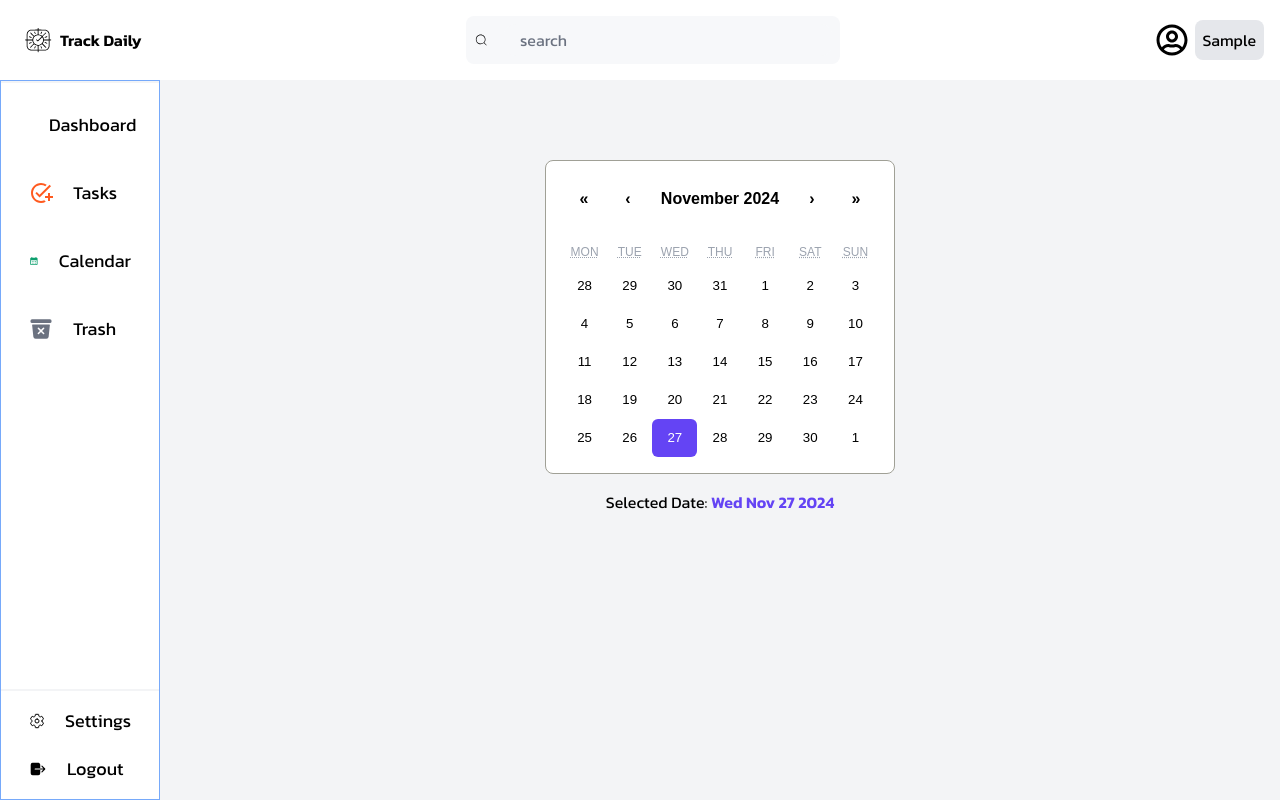
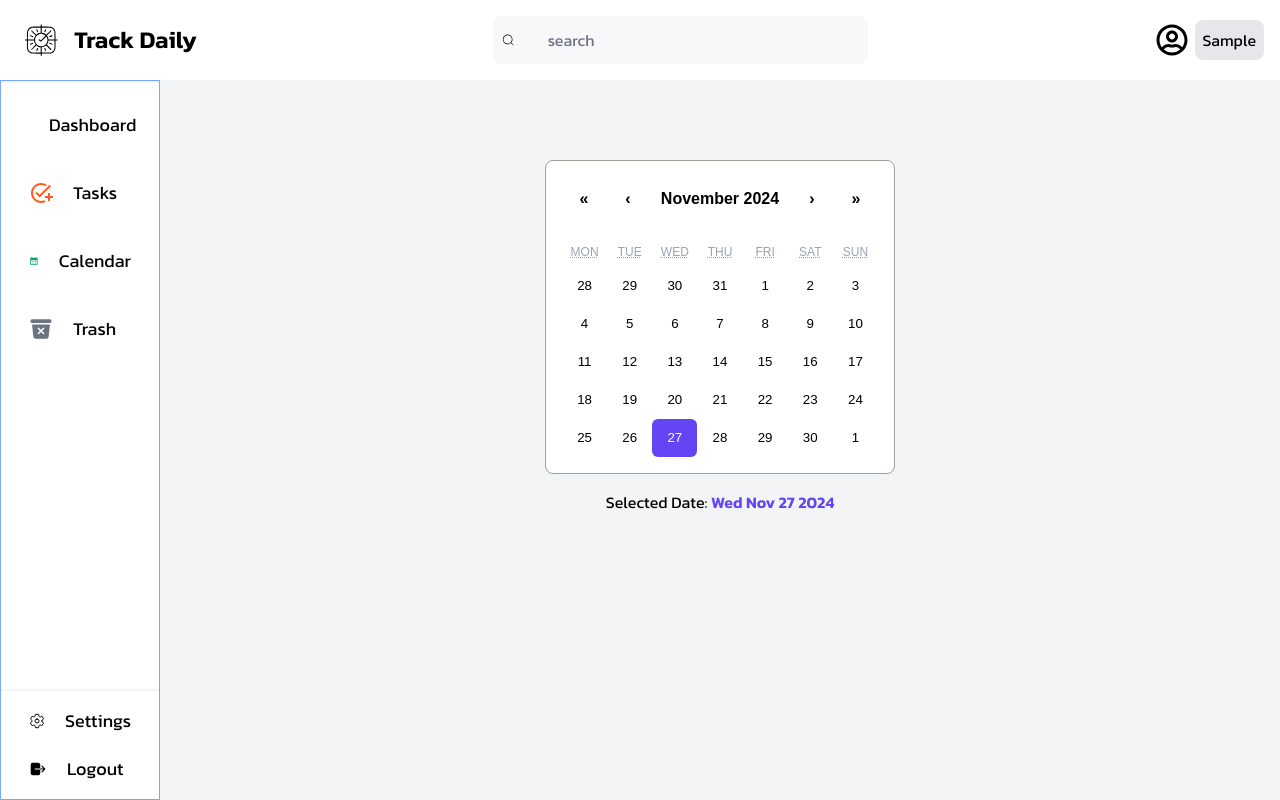
Before and after one commit to fanelob46/Track-Daily, a React (Vite) app in the folder frontend/: page /calendar in a window 1280 px wide. Built offline with nearby package versions, Linux system fonts and the light colour scheme; sample sign-in values are in the browser's storage.

Commit message:
Minor fixes for frontend deployment

```diff
--- a/frontend/src/App.tsx
+++ b/frontend/src/App.tsx
@@ -9,7 +9,6 @@ import { TrashPage } from "./pages/TrashPage";
 import { UserProfile } from "./pages/UserProfile";
 import { AdminDashboard } from "./pages/AdminDashboard";
 
-import AddTask from "./components/AddTask";
 import { PrivateRoute } from "./components/PrivateRoute";
 import MainLayout from "./layouts/MainLayout";
 import AdminLayout from "./layouts/AdminLayout";
--- a/frontend/src/components/Calendar.tsx
+++ b/frontend/src/components/Calendar.tsx
@@ -4,23 +4,29 @@ import "react-calendar/dist/Calendar.css";
 import "./Calendar.css";
 
 const MyCalendar: React.FC = () => {
-  const [date, setDate] = useState<Date>(new Date());
-  const handleDateChange = (newDate: Date) => {
-    setDate(newDate);
+  const [date, setDate] = useState<Date | null>(new Date());
+
+  const handleDateChange = (value: Date | Date[] | null) => {
+    if (value instanceof Date) {
+      setDate(value); // Single date
+    } else if (Array.isArray(value) && value.length > 0) {
+      setDate(value[0]); // First date in the range (if needed)
+    } else {
+      setDate(null); // Handle null case
+    }
   };
 
   return (
     <div className="flex flex-col items-center">
-      {/* <h1 className="text-2xl font-bold mb-4">React Calendar</h1> */}
       <Calendar
-        onChange={handleDateChange}
+        onChange={(value) => handleDateChange(value as Date | Date[] | null)} // Typecast to ensure compatibility
         value={date}
         className="bg-white rounded-lg"
       />
       <p className="mt-4">
         Selected Date:{" "}
         <span className="text-[var(--accent)] font-semibold">
-          {date.toDateString()}
+          {date ? date.toDateString() : "No date selected"}
         </span>
       </p>
     </div>
--- a/frontend/src/components/Navbar.tsx
+++ b/frontend/src/components/Navbar.tsx
@@ -8,10 +8,23 @@ export default function Navbar() {
   const { userInfo } = useSelector((state: RootState) => state.auth);
   return (
     <nav className="flex justify-between p-4 bg-[var(--primary-color)] items-center col-span-full h-20">
-      <div className="flex items-center gap-2 font-semibold pl-2">
-        <img src="/TrackDailyLogo.svg" className="w-7" />
-        <p>Track Daily</p>
-      </div>
+      {userInfo?.isAdmin ? (
+        <Link
+          to="/admin"
+          className="h-full hover:scale-[1.02] flex items-center space-x-2"
+        >
+          <img src="TrackDailyLogo.svg" alt="" className="h-full scale-[0.7]" />
+          <h2 className="text-2xl">Track Daily </h2>
+        </Link>
+      ) : (
+        <Link
+          to="/dashboard"
+          className="h-full hover:scale-[1.02] flex items-center space-x-2"
+        >
+          <img src="TrackDailyLogo.svg" alt="" className="h-full scale-[0.7]" />
+          <h2 className="text-2xl">Track Daily </h2>
+        </Link>
+      )}
       {/* <div>Search</div> */}
       <div className="flex items-center h-12 space-x-4 bg-[var(--secondary-color)] w-[30%] p-2 rounded-lg">
         <CiSearch />
@@ -34,7 +47,7 @@ export default function Navbar() {
             </Link>
           ) : (
             <Link
-              to="/admin/profile"
+              to="/profile"
               className="flex w-[100px] justify-between items-center"
             >
               <FaRegUserCircle className="scale-[2]" />
@@ -46,8 +59,12 @@ export default function Navbar() {
         </>
       ) : (
         <div className="flex gap-4">
-          <Link to="/login">Register</Link>
-          <Link to="/signup">Login</Link>
+          <Link to="/login" className="buttonStyle">
+            Register
+          </Link>
+          <Link to="/signup" className="buttonStyle">
+            Login
+          </Link>
         </div>
       )}
     </nav>
--- a/frontend/src/components/UserInfo.tsx
+++ b/frontend/src/components/UserInfo.tsx
@@ -20,6 +20,8 @@ const UserInfo = () => {
     return `${weekday} ${day} ${month} ${year}`;
   };
 
+  console.log("user info ", userInfo);
+
   return (
     <div className="p-6 w-[30%] space-y-2">
       <div className="flex items-center text-xl gap-2 font-semibold w-full">
--- a/frontend/src/slices/apiSlice.ts
+++ b/frontend/src/slices/apiSlice.ts
@@ -8,7 +8,7 @@ export const apiSlice = createApi({
   reducerPath: "api", // Optional, specifies the slice name in the store
   baseQuery,
   tagTypes: ["User"], // Specify types for cache invalidation and tagging
-  endpoints: (builder) => ({}), // Define endpoints here
+  endpoints: (_) => ({}), // Define endpoints here
 });
 
 // You can export the apiSlice reducer if needed for store configuration
```
Also changed, not shown: 1 other file (tests, documents, lock files or other folders).
